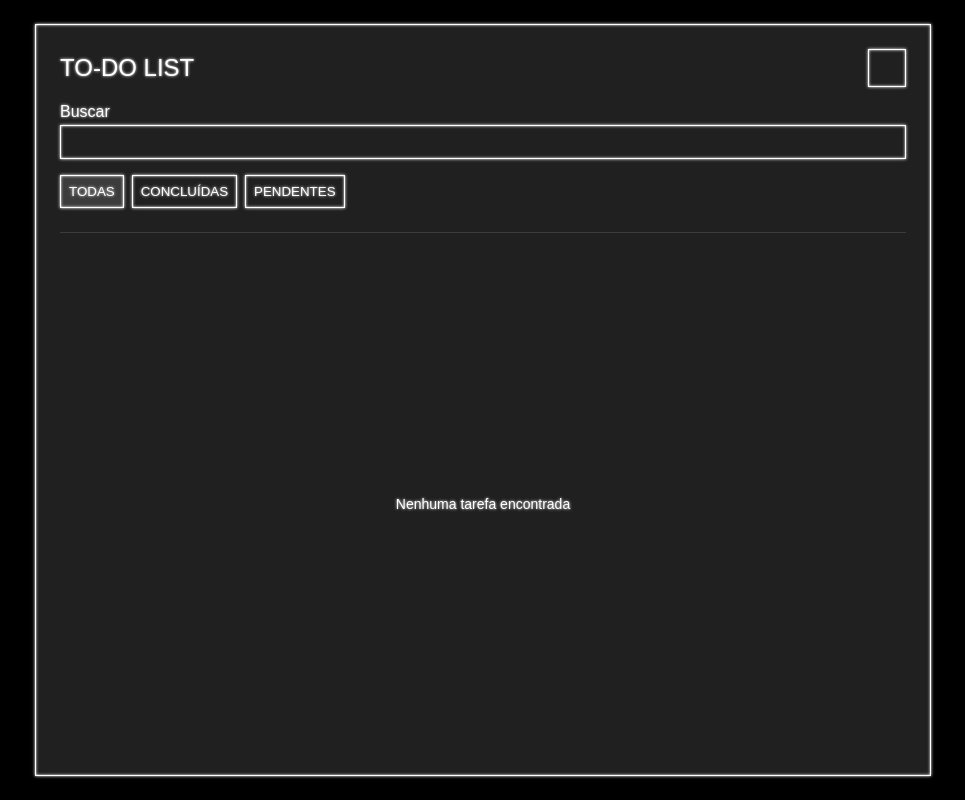
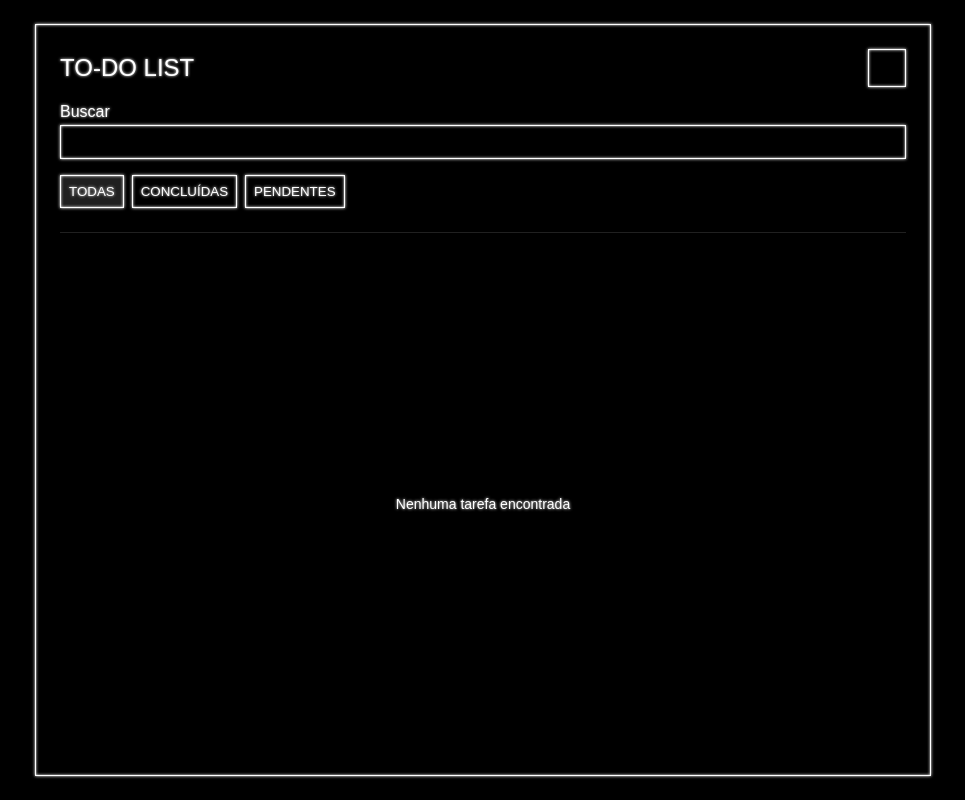
Before and after one commit to felipe-coletti/to-do-list, a React (Vite) app: page / in a window 1280 px wide. Shown: the whole page, without its empty margins (157-1122 px from the left). Built offline with nearby package versions, Linux system fonts and the light colour scheme; some icons are missing.

Commit message:
style(box): remove background color

```diff
--- a/src/components/Box/styles.module.css
+++ b/src/components/Box/styles.module.css
@@ -1,6 +1,5 @@
 .box {
 	backdrop-filter: blur(4px);
-	background-color: var(--color-foreground-soft);
 	border: 1px solid var(--color-foreground);
 	box-shadow: var(--neon-box);
 }
```
